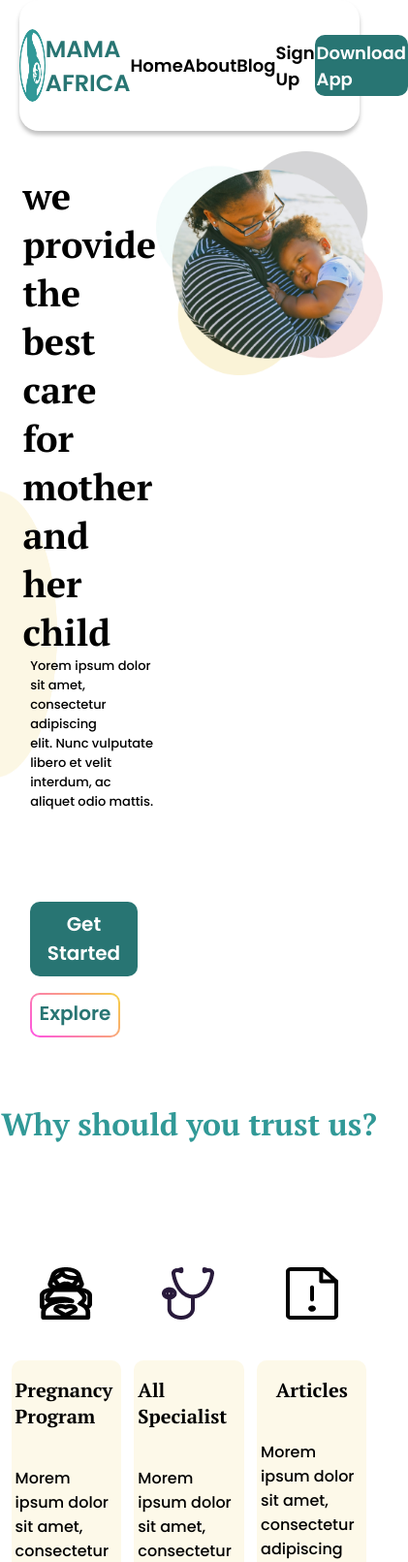
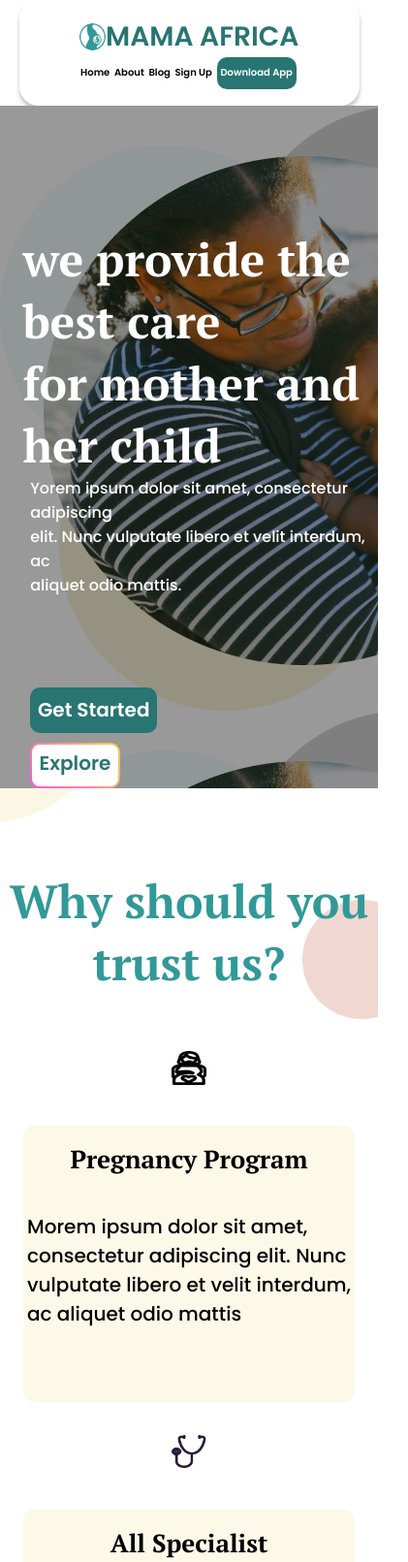
Before and after one commit to Optimist19/BuildLab, a plain HTML site: page index.html in a window 390 px wide. Shown: the top 1611 px of the page at 97% size, 421 px wide, since content can reach past the window. Drawn offline with Linux system fonts and the light colour scheme.

Commit message:
Made some changes

```diff
--- a/css/index.css
+++ b/css/index.css
@@ -8,7 +8,8 @@
 nav{
 	margin: 0 auto;
 	max-width: 90vw;
-	height: 16vh;
+	height: auto;
+	padding: 2vh 0;
 	border-radius: 20px;
 	box-shadow: 0px 4px 4px rgba(0, 0, 0, 0.25);
 	background: #FFFFFF;
@@ -28,7 +29,7 @@ nav{
 
 .img-h1 img{
 	max-width: 7vw;
-	height: 14vh;
+	height: auto;
 	border-radius: 50%;
 }
 
@@ -37,11 +38,16 @@ nav{
 	color: #287573;
 }
 
+nav .lis{
+	display: flex;
+	align-items: center;
+	justify-content: center;
+}
 
-
-nav li{
+nav .lis li{
 	list-style: none;
 	font-size: 20px;
+	margin-left: 1.2vw;
 }
 
 nav li a{
@@ -95,6 +101,9 @@ main .flex{
 .bttn{
 	margin-left: 2vw;
 	margin-top: 11vh;
+	display: flex;
+	align-items: center;
+	justify-content: space-around;
 }
 
 .para-bttn  .bttn .f-b{
@@ -108,7 +117,7 @@ main .flex{
 	font-size: 20px;
 	border-radius: 10px;
 	cursor: pointer;
-	margin-right: 5vw;
+	/* margin-right: 5vw; */
 }
 
 
@@ -134,13 +143,13 @@ main .flex .pic{
 
 main .flex .pic .pic5{
 	max-width: 60vw;
-	max-height: 80vh;
+	height: auto;
 }
 
 main .pic6{
 	position: absolute;
 	max-width: 30vw;
-	height: 42.5vh;
+	height: auto;
 	left: 0;
 	top: 70vh;
 	z-index: -1;
@@ -149,14 +158,12 @@ main .pic6{
 main .pic7{
 	position: absolute;
 	max-width: 20vw;
-	height: 40vh;
+	height: auto;
 	right: 0;
-	top: 90vh;
+	top: 110vh;
+	z-index: -1;
+
 }
-
-
-
-
 
 
 main .ques{
@@ -228,6 +235,8 @@ main .m-s-a .article{
 
 
 .mother-icon, .stethoscope-icon, .article-icon{
+	max-width: 9vw;
+	height: auto;
 	margin-bottom: 5vh;
 }
 
@@ -238,9 +247,9 @@ main .fre-para{
 main .fre-para  img{
 	position: absolute;
 	max-width: 30vw;
-	height: 467px;
+	height: auto;
 	left: 60px;
-	top: 200vh;
+	top: 210vh;
 	z-index: -100;
 }
 
@@ -272,7 +281,6 @@ main .fre-para #para{
 main .fre-para .pa{
 	display: grid;
 	grid-template-columns: 1fr 1.5fr ;
-
 }
 
 main .fre-para .pa div p{
@@ -287,6 +295,8 @@ main .fre-para .pa div p{
 	font-weight: 400;
 	font-size: 20px;
 }
+
+			/* footer */
 
 footer{
 	margin-top: 3vh;
@@ -311,120 +321,79 @@ footer #f-buildlab{
 }
 
 
-@media only screen and (max-width: 872px) {
 
-	nav .img-h1 img{
-		max-width: 7vw;
-		height: 9vh;
-		border-radius: 50%;
+@media only screen and (max-width: 899px) {
+	nav{
+		display: block;
 	}
 
-	nav .img-h1 h1{
-		font-size: 24px;
-		color: #287573;
+	nav .img-h1{
+		justify-content: center;
 	}
 
-	nav li{
-		font-size: 18px;
+	nav .lis{
+		justify-content: center;
 	}
 
-	nav .download{
-		background-color: #287573;
-		padding: 0.5vh 0.5vw;
-		border-radius: 10px;
-		margin-right: 0.7vw;
+	main .bttn{
+		display: block;
+	}
+
+
+	main .para-bttn  .bttn .f-b{
+		margin-bottom: 1.2vh;
+	}
+
+	main .fre-para  img{
+		display: none;
+	}
+}
+
+@media only screen and (max-width: 683px){
+	main .flex{
+		background-image: url(../images/Mom\ and\ child\ png.jpg);
+		background-color: rgba(0, 0, 0, 0.4);
+		background-blend-mode:multiply;
 	}
 
 	.para-bttn .first-para{
-		font-size: 38px;
+		color: white
 	}
 
 	.para-bttn .snd-para{
-		font-size: 13px;
+		color: white;
+
+	}
+
+	main .flex .pic .pic5{
+		display: none;
+	}
+
+	main .ques{
+		margin-top: 10vh;
+	}
+
+	main .m-s-a{
+		display: block;
+	}
+
+	main .m-s-a .stethoscope{
+		margin-top: 4vh;
 	}
 
 
-			/* main */
-
-	.para-bttn  .bttn .f-b{
-		display: block;
-		margin-bottom: 2vh;
+	main .m-s-a .article{
+		margin-top: 4vh;
 	}
 
-	main .pic6{
-		max-width: 15vw;
-		height: 35vh;
-		top: 60vh;
+	main .fre-para .pa{
+		display: block;
 	}
-
-	main .pic7{
-		display: none
-	}
-
-	main .ques{
-		font-size: 32px;
-		margin-top: 8vh;
-		margin-bottom: 15vh;
-
-	}
-
-	main .m-s-a .para p:first-child{
-		font-size: 20px;
-	}
-
-	main .m-s-a .para p:last-child{
-		font-size: 16px;
-	}
-
-	main .fre-para  img{
-		max-width: 30vw;
-		height: 467px;
-		left: 60px;
-		top: 190vh;
-		z-index: -100;
-	}
-
-	main .fre-para  .quest-para h4{
-		font-size: 32px;
-	}
-
-	main .fre-para #para{
-		font-size: 16px;
-	}
-
-	main .fre-para .pa div p{
-		font-size: 16px;
-	}
-
-	footer p{
-		font-size: 16px;
-	}
-
-	footer #f-buildlab{
-		font-size: 26px;
-	}
-
-}
-
-@media only screen and (max-width: 880px) {
-	.para-bttn {
-		margin-top: 5vh;
-	}
-
-	main .pic7{
-		top: 70vh;
-	}
-
-	main .fre-para  img{
-		top: 160vh;
-	}
-
 }
 
 
-@media only screen and (max-width: 700px) {
-	main .fre-para  img{
-		top: 200vh;
+@media only screen and (max-width: 561px) {
+		nav .lis li{
+		font-size: 10px;
 	}
-
 }
--- a/css/indexTwo.css
+++ b/css/indexTwo.css
@@ -379,9 +379,6 @@ main .images div img{
 		border: none;
 	}
 
-	/* main .progress div div div img{
-		margin-right: 2px;
-	} */
 
 	main .progress div img{
 		display: block;
--- a/index.html
+++ b/index.html
@@ -17,26 +17,38 @@
 				<img src="./images/pregnant_icon.jpg" alt="An icon of a pregnant woman">
 				<h1>MAMA AFRICA</h1>
 			</div>
-			<li><a href="#">Home</a></li>
-			<li><a href="#">About</a></li>
-			<li><a href="#">Blog</a></li>
-			<li><a href="./indexTwo.html">Sign Up</a></li>
-			<li class="download"><a href="#">Download App</a></li>
+			<div class="lis">
+				<li><a href="#">Home</a></li>
+				<li><a href="#">About</a></li>
+				<li><a href="#">Blog</a></li>
+				<li><a href="./indexTwo.html">Sign Up</a></li>
+				<li class="download"><a href="#">Download App</a></li>
+			</div>
 		</nav>
 
 	</header>
 	<main>
 		<div class="flex">
 			<div class="para-bttn">
-				<p class="first-para">we provide the best care<br>
+				<p class="first-para">
+					we provide the best care<br>
 					for mother and her child
 				</p>
 				<p class="snd-para">
 					Yorem ipsum dolor sit amet, consectetur adipiscing<br> elit. Nunc vulputate libero et velit interdum, ac<br>aliquet odio mattis.
 				</p>
 				<div class="bttn">
-					<button class="f-b">Get Started</button>
-					<button class="s-b">Explore</button>
+					<div>
+						<button class="f-b">
+							Get Started
+						</button>
+
+					</div>
+					<div>
+						<button class="s-b">
+							Explore
+						</button>
+					</div>
 				</div>
 			</div>
 			<div class="pic">
```
